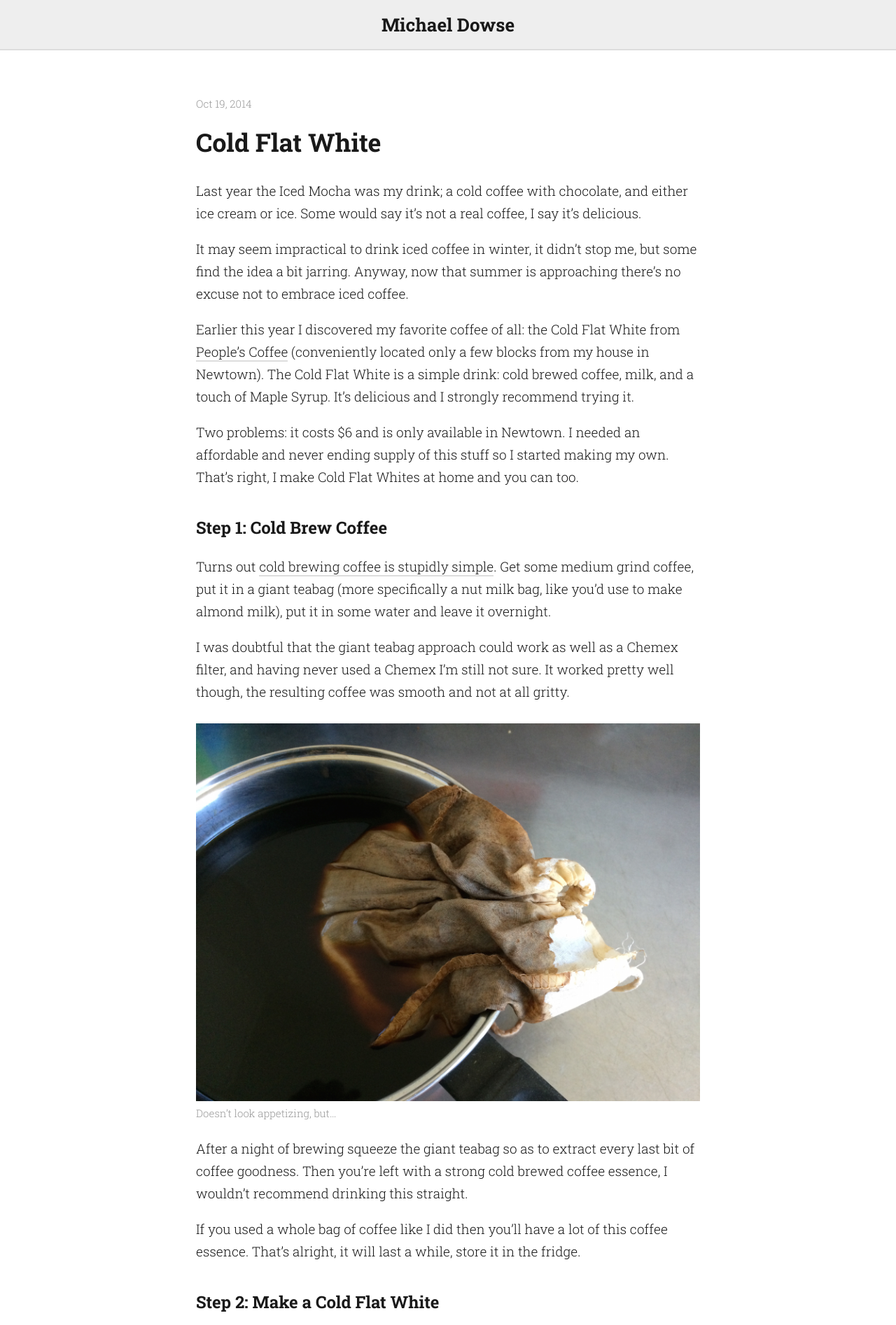
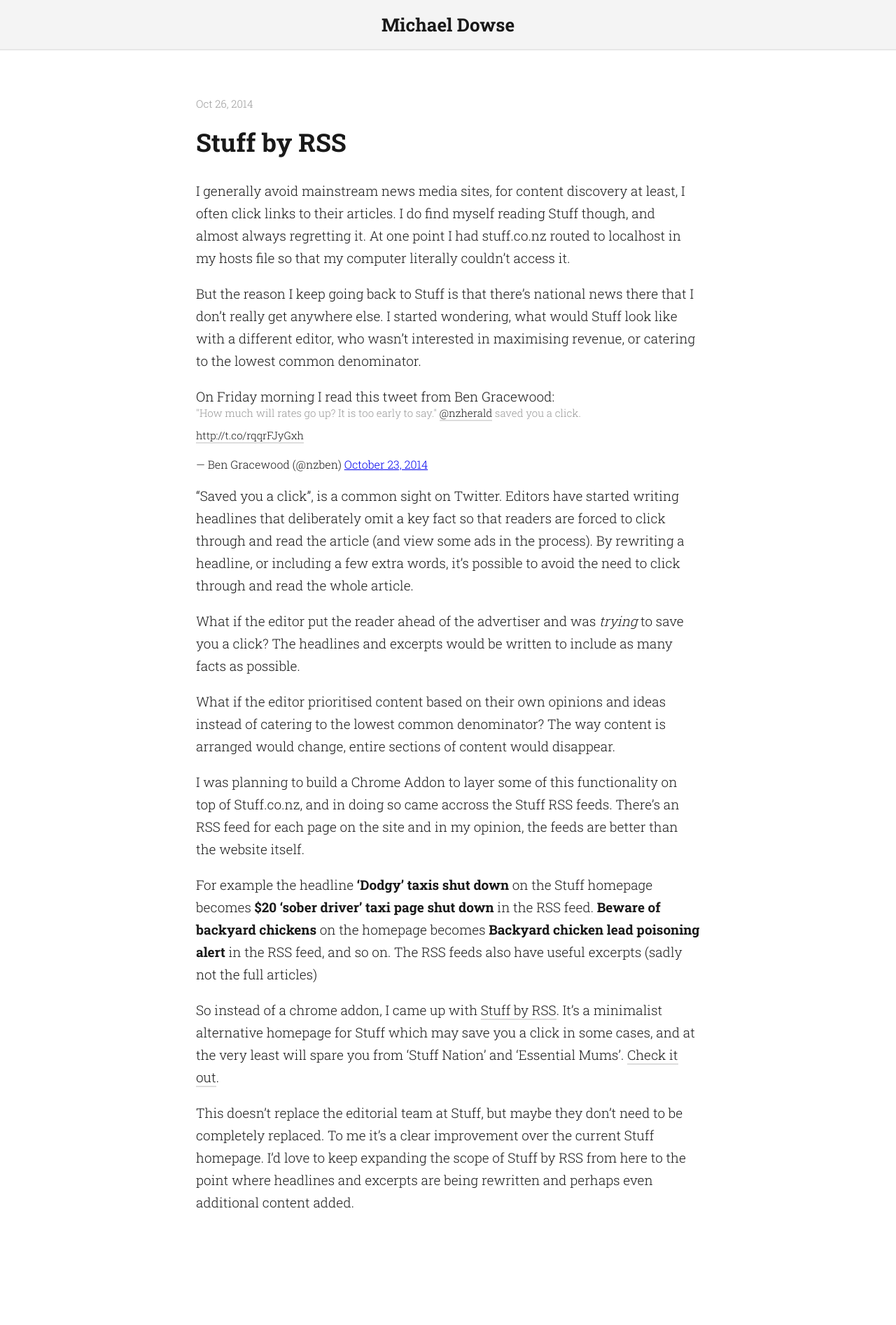
Before and after one commit to MichaelDowse/michaeldowse.github.io, a Jekyll site: the page built from index.html, in a window 1280 px wide. Shown: the top 1894 px of the page at 70% size. Built offline with Jekyll 4.4.1, drawn with Linux system fonts in a browser that asks for light colours; the list of posts is cut into pages by our own code; comment, search, counter and statistics services are not loaded; some of the changed text lies outside the part shown.

Commit message:
Added Stuff by RSS post

```diff
--- /dev/null
+++ b/_posts/2014-10-26-stuff-by-rss.markdown
@@ -0,0 +1,27 @@
+---
+title: Stuff by RSS
+layout: post
+---
+
+I generally avoid mainstream news media sites, for content discovery at least, I often click links to their articles. I do find myself reading Stuff though, and almost always regretting it. At one point I had stuff.co.nz routed to localhost in my hosts file so that my computer literally couldn't access it.
+
+But the reason I keep going back to Stuff is that there's national news there that I don't really get anywhere else. I started wondering, what would Stuff look like with a different editor, who wasn't interested in maximising revenue, or catering to the lowest common denominator.
+
+On Friday morning I read this tweet from Ben Gracewood:
+
+<blockquote class="twitter-tweet" lang="en"><p>&quot;How much will rates go up?&#10;It is too early to say.&quot;&#10;&#10;<a href="https://twitter.com/nzherald">@nzherald</a> saved you a click. <a href="http://t.co/rqqrFJyGxh">http://t.co/rqqrFJyGxh</a></p>&mdash; Ben Gracewood (@nzben) <a href="https://twitter.com/nzben/status/525334208437182464">October 23, 2014</a></blockquote>
+<script async src="//platform.twitter.com/widgets.js" charset="utf-8"></script>
+
+"Saved you a click", is a common sight on Twitter. Editors have started writing headlines that deliberately omit a key fact so that readers are forced to click through and read the article (and view some ads in the process). By rewriting a headline, or including a few extra words, it's possible to avoid the need to click through and read the whole article.
+
+What if the editor put the reader ahead of the advertiser and was _trying_ to save you a click? The headlines and excerpts would be written to include as many facts as possible.
+
+What if the editor prioritised content based on their own opinions and ideas instead of catering to the lowest common denominator? The way content is arranged would change, entire sections of content would disappear.
+
+I was planning to build a Chrome Addon to layer some of this functionality on top of Stuff.co.nz, and in doing so came accross the Stuff RSS feeds. There's an RSS feed for each page on the site and in my opinion, the feeds are better than the website itself.
+
+For example the headline **'Dodgy' taxis shut down** on the Stuff homepage becomes **$20 'sober driver' taxi page shut down** in the RSS feed. **Beware of backyard chickens** on the homepage becomes **Backyard chicken lead poisoning alert** in the RSS feed, and so on. The RSS feeds also have useful excerpts (sadly not the full articles)
+
+So instead of a chrome addon, I came up with [Stuff by RSS](http://stuffbyrss.dowse.co.nz/){:target="_blank"}. It's a minimalist alternative homepage for Stuff which may save you a click in some cases, and at the very least will spare you from 'Stuff Nation' and 'Essential Mums'. [Check it out](http://stuffbyrss.dowse.co.nz/){:target="_blank"}.
+
+This doesn't replace the editorial team at Stuff, but maybe they don't need to be completely replaced. To me it's a clear improvement over the current Stuff homepage. I'd love to keep expanding the scope of Stuff by RSS from here to the point where headlines and excerpts are being rewritten and perhaps even additional content added.
--- a/css/site.css
+++ b/css/site.css
@@ -59,7 +59,7 @@
 pre {
   margin: 30px 0px 30px 0px;
   padding: 20px;
-  background-color: #eee;
+  background-color: #F4F4F4;
   overflow: scroll;
 }
 
@@ -119,8 +119,8 @@
   height: 70px;
   line-height: 70px;
   font-size: 26px;
-  border-bottom: 2px solid #ddd;
-  background-color: #eee;
+  border-bottom: 2px solid #e7e7e7;
+  background-color: #F4F4F4; /*#eee;*/
 }
 header a {
   color: #191919;
```
Also changed, not shown: drafts/2014-10-26-lemon-curd.markdown (added, +28 -0 lines), images/lemon_curd.jpg (added), 7 other files.
